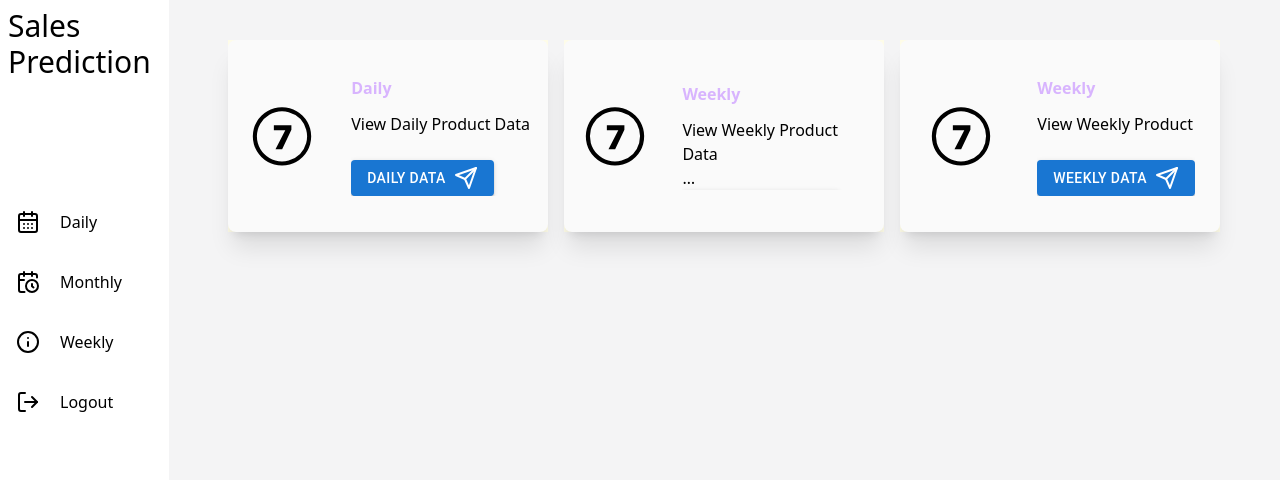
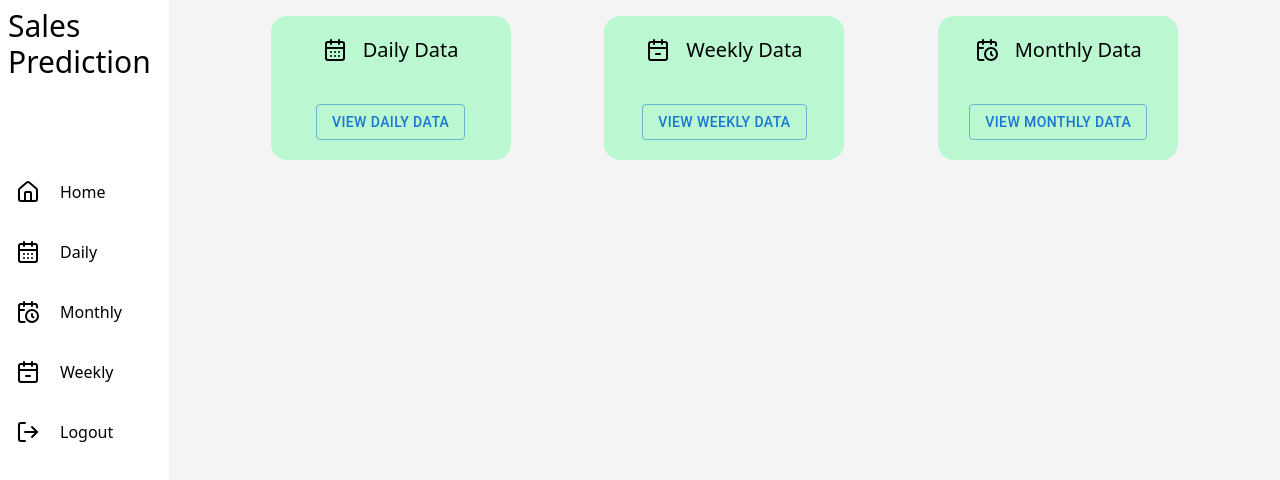
Before and after one commit to adityach0uhan/college-minip-dashboard, a Next.js app: page / in a window 1280 px wide. Shown: the top 480 px of the page. Built offline with nearby package versions, Linux system fonts and the light colour scheme.

Commit message:
Improved Home Page

```diff
--- a/src/app/page.jsx
+++ b/src/app/page.jsx
@@ -1,74 +1,51 @@
 import React from 'react';
+import Button from '@mui/material/Button';
+import { CalendarDays, CalendarClock, CalendarMinus2 } from 'lucide-react';
 import Link from 'next/link';
-import { Button } from '@mui/material';
-import { SendIcon } from 'lucide-react';
 const page = () => {
+    const data = [
+        {
+            icon: <CalendarDays />,
+            title: 'Daily Data',
+            route: '/Daily',
+            buttonData: 'View Daily Data'
+        },
+        {
+            icon: <CalendarMinus2 />,
+            title: 'Weekly Data',
+            route: '/Weekly',
+            buttonData: 'View Weekly Data'
+        },
+        {
+            icon: <CalendarClock />,
+            title: 'Monthly Data',
+            route: '/Monthly',
+            buttonData: 'View Monthly Data'
+        }
+    ];
+
     return (
         <>
-            <div className=' w-full h-96 flex gap-4 justify-center flex-wrap '>
-                <div className='w-80 h-1/2 mt-10 bg-yellow-50'>
-                    <div class='cursor-pointer transition-all duration-500 hover:translate-y-2 w-full h-full bg-neutral-50 rounded-lg shadow-xl flex flex-row items-center justify-evenly gap-8 px-4'>
-                        <img height={70} width={70} src='/weeks.svg' alt='' />
-                        <div>
-                            <div class='font-bold mb-3 text-purple-300'>
-                                Daily
+            <div className='flex flex-wrap items-center justify-evenly p-4 gap-2 min-w-full min-h-full '>
+                {data.map((item, index) => {
+                    return (
+                        <div
+                            key={index}
+                            className='w-60 rounded-2xl h-36 bg-green-200 flex flex-col items-center justify-around '>
+                            <div className='text-xl items-center flex gap-4 justify-around'>
+                                <div>{item.icon}</div>
+                                <div>{item.title}</div>
                             </div>
-                            <div class='line-clamp-3 '>
-                                <div>View Daily Product Data</div>
-                                <br />
-                                <Button variant='contained'>
-                                    <Link
-                                        className='w-full items-center justify-around h-full flex gap-2'
-                                        href='/Daily'>
-                                        Daily Data <SendIcon />
-                                    </Link>
+                            <Link href={item.route}>
+                                <Button
+                                    className='w-full h-full'
+                                    variant='outlined'>
+                                    {item.buttonData}
                                 </Button>
-                            </div>
+                            </Link>
                         </div>
-                    </div>
-                </div>
-                <div className='w-80 h-1/2 mt-10 bg-yellow-50'>
-                    <div class='cursor-pointer transition-all duration-500 hover:translate-y-2 w-full h-full bg-neutral-50 rounded-lg shadow-xl flex flex-row items-center justify-evenly gap-8 px-4'>
-                        <img height={70} width={70} src='/weeks.svg' alt='' />
-                        <div>
-                            <div class='font-bold mb-3 text-purple-300'>
-                                Weekly
-                            </div>
-                            <div class='line-clamp-3 '>
-                                <div>View Weekly Product Data</div>
-                                <br />
-                                <Button variant='contained'>
-                                    <Link
-                                        className='w-full items-center justify-around h-full flex gap-2'
-                                        href='/Monthly'>
-                                        Weekly Data <SendIcon />
-                                    </Link>
-                                </Button>
-                            </div>
-                        </div>
-                    </div>
-                </div>
-                <div className='w-80 h-1/2 mt-10 bg-yellow-50'>
-                    <div class='cursor-pointer transition-all duration-500 hover:translate-y-2 w-full h-full bg-neutral-50 rounded-lg shadow-xl flex flex-row items-center justify-evenly gap-8 px-4'>
-                        <img height={70} width={70} src='/weeks.svg' alt='' />
-                        <div>
-                            <div class='font-bold mb-3 text-purple-300'>
-                                Weekly
-                            </div>
-                            <div class='line-clamp-3 '>
-                                <div>View Weekly Product </div>
-                                <br />
-                                <Button variant='contained'>
-                                    <Link
-                                        className='w-full items-center justify-around h-full flex gap-2'
-                                        href='/Weekly'>
-                                        Weekly Data <SendIcon />
-                                    </Link>
-                                </Button>
-                            </div>
-                        </div>
-                    </div>
-                </div>
+                    );
+                })}
             </div>
         </>
     );
--- a/src/components/global/Sidebar.jsx
+++ b/src/components/global/Sidebar.jsx
@@ -1,12 +1,11 @@
 import React from "react";
 import {
-  Home,
-  CalendarClock,
-  CalendarDays,
-  ShoppingCart,
-  Info,
-  LogOut,
-} from "lucide-react";
+    Home,
+    CalendarClock,
+    CalendarDays,
+    CalendarMinus2,
+    LogOut
+} from 'lucide-react';
 import Link from "next/link";
 
 const Sidebar = () => {
@@ -14,6 +13,14 @@ const Sidebar = () => {
       <div className='w-48 h-full sticky  bg-white text-black p-2 '>
           <div className='text-3xl'>Sales Prediction</div>
           <ul className='w-full h-96    mt-10 flex items-start  gap-5 justify-center flex-col'>
+              <li className='w-full h-10 flex justify-start items-center pl-2 rounded-lg hover:bg-blue-300 p-2 '>
+                  <Link
+                      className='flex w-full h-full items-center gap-5'
+                      href='/'>
+                      <Home />
+                      Home
+                  </Link>
+              </li>
               <li className='w-full h-10 flex justify-start items-center pl-2 rounded-lg hover:bg-blue-300 p-2 '>
                   <Link
                       className='flex w-full h-full items-center gap-5'
@@ -34,7 +41,7 @@ const Sidebar = () => {
                   <Link
                       className='flex w-full h-full items-center gap-5'
                       href='/Weekly'>
-                      <Info />
+                      <CalendarMinus2 />
                       Weekly
                   </Link>
               </li>{' '}
```
